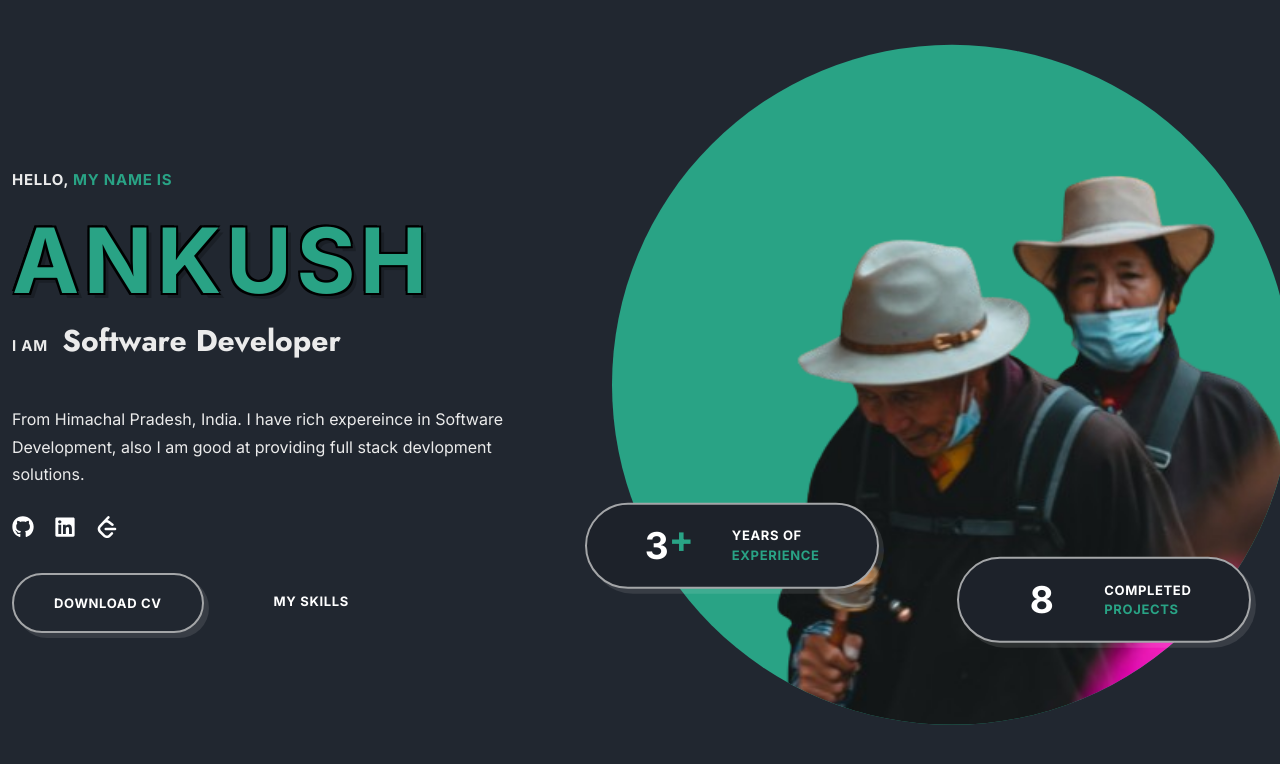
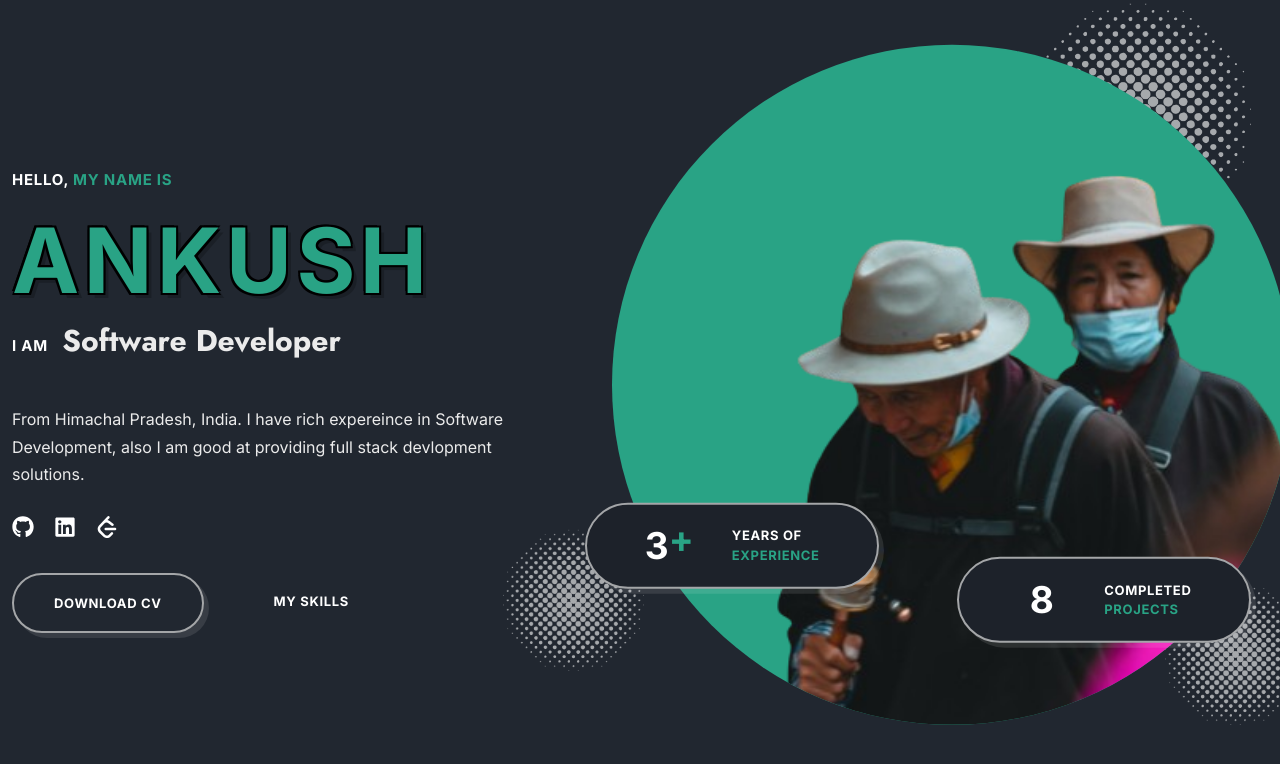
Before and after one commit to ankushsde/next, a Next.js app: page / in a window 1280 px wide. Shown: the top 764 px of the page. Built offline with nearby package versions, Linux system fonts and the light colour scheme.

Commit message:
services screen added

```diff
--- a/package.json
+++ b/package.json
@@ -12,7 +12,8 @@
     "next": "14.0.4",
     "react": "^18",
     "react-dom": "^18",
-    "react-icons": "^5.0.1"
+    "react-icons": "^5.0.1",
+    "swiper": "^11.0.5"
   },
   "devDependencies": {
     "@types/node": "^20",
--- /dev/null
+++ b/src/Data.jsx
@@ -0,0 +1,40 @@
+export const services = [
+    {
+        id:1,
+        name: 'Web Development',
+        title: 'Designing, Frontend & Backend',
+        description:
+        'User centeric design and development, technologies preffered for frontend & backend based on your problem solving product. '
+    },
+
+    {
+        id:2,
+        name: 'Mobile App Development',
+        title: 'React-Native(iOS & Android)',
+        description:
+        'User centeric design and development, technologies preffered for frontend & backend based on your problem solving product. '
+    },
+    {
+        id:3,
+        name: 'Lead Generation',
+        title: 'Google Adwords, Keyword Planner',
+        description:
+        'User centeric design and development, technologies preffered for frontend & backend based on your problem solving product. '
+    },
+    {
+        id:4,
+        name: 'SEO/ Rank Better',
+        title: 'SEO (onPage & OffPage)',
+        description:
+        'User centeric design and development, technologies preffered for frontend & backend based on your problem solving product. '
+    },
+    {
+        id:5,
+        name: 'Social Media Marketing',
+        title: 'Poost for a better reach',
+        description:
+        'User centeric design and development, technologies preffered for frontend & backend based on your problem solving product. '
+    },
+
+
+]
--- a/src/app/components/home/Home.jsx
+++ b/src/app/components/home/Home.jsx
@@ -10,7 +10,8 @@ import Image from "next/image";
 const Home = () => {
   return (
     <section className="home" id="home">
-      <div className="home__container container">
+     <div className="home__wrapper">
+     <div className="home__container container">
         <p className="home__subtitle text-cs">
           Hello, <span>My Name Is</span>
         </p>
@@ -51,7 +52,9 @@ const Home = () => {
             </span>
           </p>
 
-          {/* <Image src={shape1} alt="" className="shape shape__1" /> */}
+          <Image src={shape1} alt="" className="shape shape__1" />
+          <Image src={shape1} alt="" className="shape shape__2" />
+          <Image src={shape1} alt="" className="shape shape__3" />
 
         </div>
 
@@ -81,6 +84,7 @@ const Home = () => {
           </a>
         </div>
       </div>
+     </div>
     </section>
   );
 };
--- a/src/app/components/home/home.css
+++ b/src/app/components/home/home.css
@@ -1,5 +1,9 @@
 .home{
-    background-color: var(--first-gradient);
+    background-image: var(--first-gradient);
+    padding-bottom: 180px;
+}
+
+.home__wrapper{
     min-height: 100vh;
     display: grid;
     align-items: center;
@@ -19,6 +23,7 @@
 .home__subtitle,
 .home__job span {
  font-size: var(--small-font-size);
+ color: var(--title-color);
  /* color: aqua; */
 }
 .home__subtitle span,
@@ -93,6 +98,7 @@
     padding-bottom: 100%;
     border-radius: 50%;
     position: relative;
+    z-index: 1;
 
 }
 
@@ -115,6 +121,7 @@
     border-radius: 82px;
     display: flex;
     align-items: center;
+    z-index: 1;
 
 }
 
@@ -154,3 +161,26 @@
     position: relative;
     top: -4px;
 }
+
+.shape__1{
+    width: 226px;
+    height: 226px;
+    top: -6%;
+    right: 6%;
+}
+
+.shape__2,
+.shape__3{
+    width: 141px;
+    height: 141px;
+}
+
+.shape__2{
+    bottom: 8%;
+    left: -16%;
+}
+
+.shape__3{
+    bottom: 0;
+    right: -2%;
+}
--- /dev/null
+++ b/src/app/components/services/Services.jsx
@@ -0,0 +1,44 @@
+import React from 'react'
+import './services.css'
+import {services} from '../../../Data'
+import { FaArrowRight } from "react-icons/fa";
+
+// Import Swiper React components
+// import { Pagination } from 'swiper'
+// import { Swiper, SwiperSlide } from 'swiper/react';
+
+
+// import 'swiper/css';
+
+
+
+const Services = () => {
+   return (
+    <section className="services section" id="services">
+        <h2 className="section__title text-cs">What I Do</h2>
+        <p className="section__subtitle">
+            My <span>Services</span>
+        </p>
+
+        <div className="services__container container">
+            {
+                services.map(({name,title,description},index)=>{
+                    return (
+                        <div className="services__item card card-one">
+                            <span className="services__subtitle text-cs">{name}</span>
+                            <h3 className="services__title">{title}</h3>
+                            <p className="services__description">{description}</p>
+                            <a href="" className="link">
+                                See Pricing
+                                <FaArrowRight className='link_icon'/>
+                            </a>
+                        </div>
+                    )
+                })
+            }
+        </div>
+    </section>
+  )
+}
+
+export default Services
--- /dev/null
+++ b/src/app/components/services/services.css
@@ -0,0 +1,3 @@
+.services{
+    background-image: var(--second-gradient);
+}
--- a/src/app/globals.css
+++ b/src/app/globals.css
@@ -3,6 +3,8 @@
 @tailwind utilities; */
 
 @import url("https://fonts.googleapis.com/css2?family=Caveat:wght@700&family=Jost:wght@400;500;700&display=swap");
+
+
 
 :root {
   /**
@@ -149,6 +151,7 @@
     display: grid;
     place-items: center;
     position: relative;
+    z-index: 1;
   }
 
   .btn{
@@ -183,3 +186,31 @@
     filter:invert(1)
     opacity(0.6)
 }
+
+.section{
+  padding-bottom: 220px;
+}
+
+.section__title,
+.section__subtitle{
+  text-align: center;
+}
+
+.section__title{
+  font-size: var(--h1-font-size);
+}
+
+.section__subtitle{
+  color:var(--primary-color);
+  font-size: var(--smaller-font-size);
+  text-transform: uppercase;
+  font-weight: 700;
+}
+
+.section__subtitle span {
+  font-family: var(--body-font);
+  color: var(--title-color);
+  font-size: var(--h3-font-size);
+  text-transform: capitalize;
+  margin-left: 10px;
+}
--- a/src/app/page.jsx
+++ b/src/app/page.jsx
@@ -1,10 +1,12 @@
 import Home from '../app/components/home/Home'
 import React from 'react'
+import Services from '../app/components/services/Services'
 
 const page = () => {
   return (
     <main className='main'>
       <Home/>
+      {/* <Services/> */}
     </main>
   )
 }
```
Also changed, not shown: src/assets/shape-1.png.
